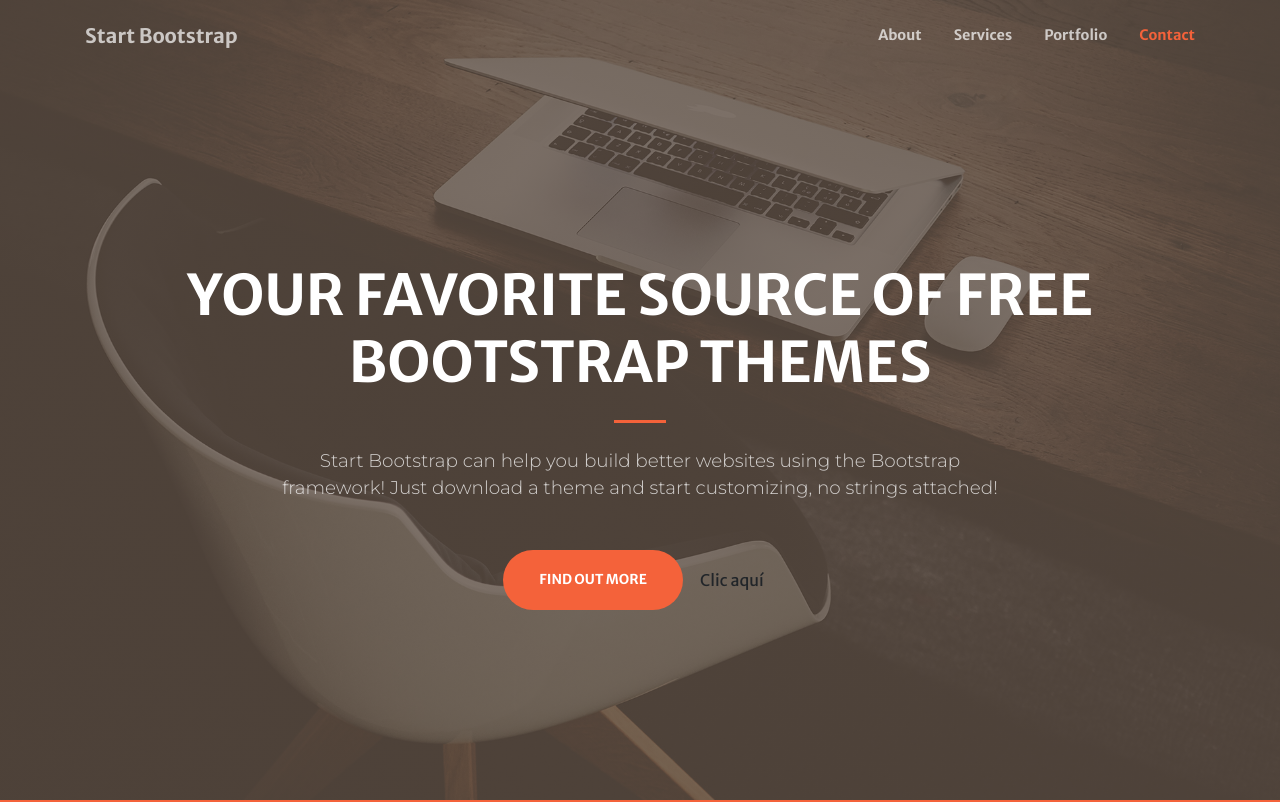
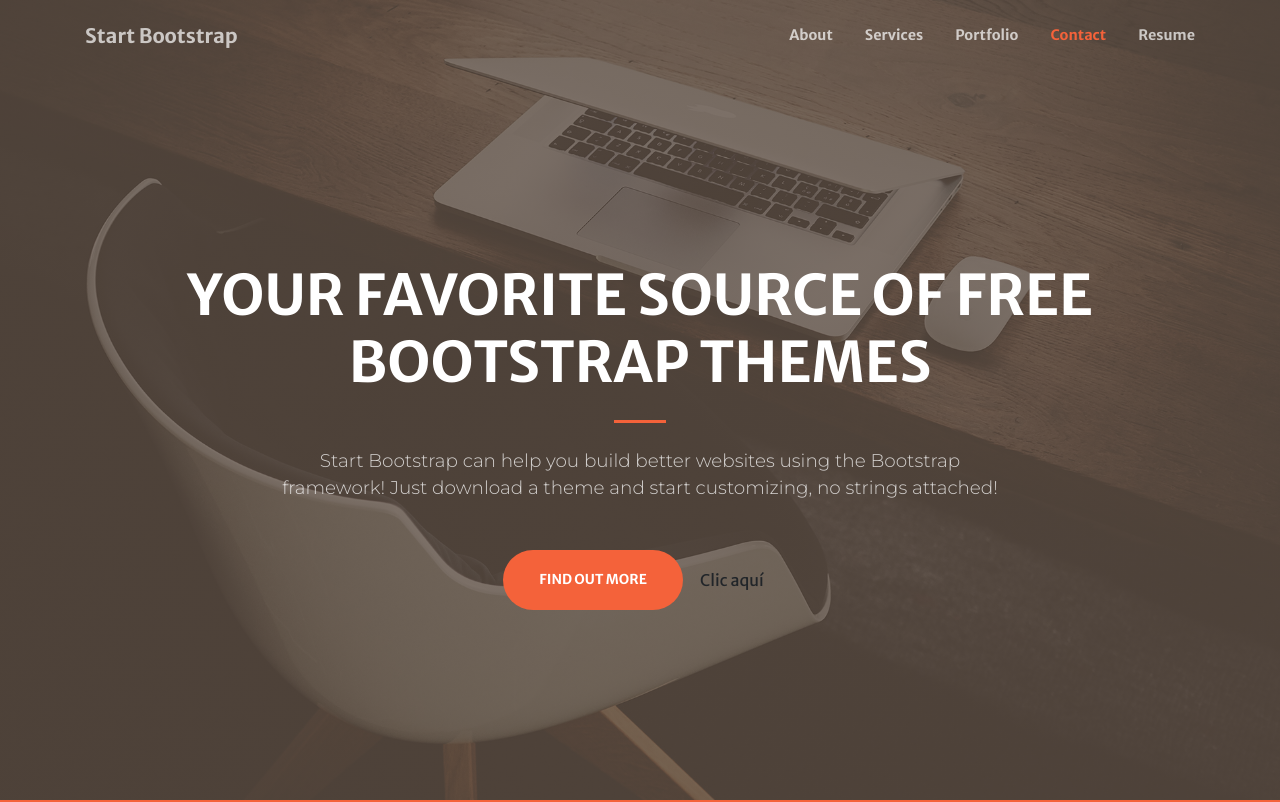
Before and after one commit to karensampayo/taller-uninorte, a plain HTML site: page index.html in a window 1280 px wide. Shown: the top 802 px of the page. Drawn offline with nearby package versions, Linux system fonts and the light colour scheme.

Commit message:
Se agrega campo de resumen

```diff
--- a/index.html
+++ b/index.html
@@ -31,6 +31,7 @@
                         <li class="nav-item"><a class="nav-link js-scroll-trigger" href="#services">Services</a></li>
                         <li class="nav-item"><a class="nav-link js-scroll-trigger" href="#portfolio">Portfolio</a></li>
                         <li class="nav-item"><a class="nav-link js-scroll-trigger" href="#contact">Contact</a></li>
+                        <li class="nav-item"><a class="nav-link js-scroll-trigger" href="#resumen">Resume</a></li>
                     </ul>
                 </div>
             </div>
```
